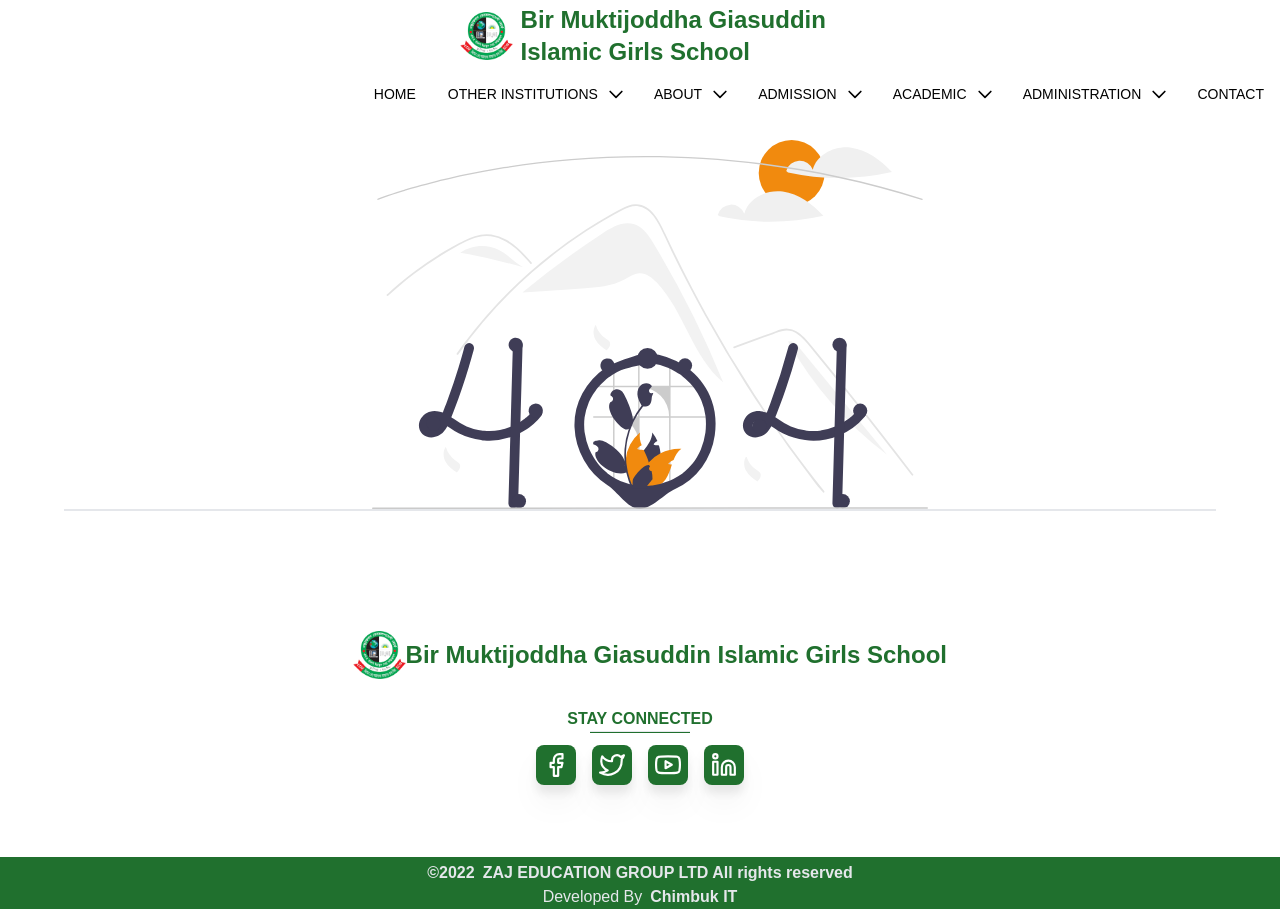
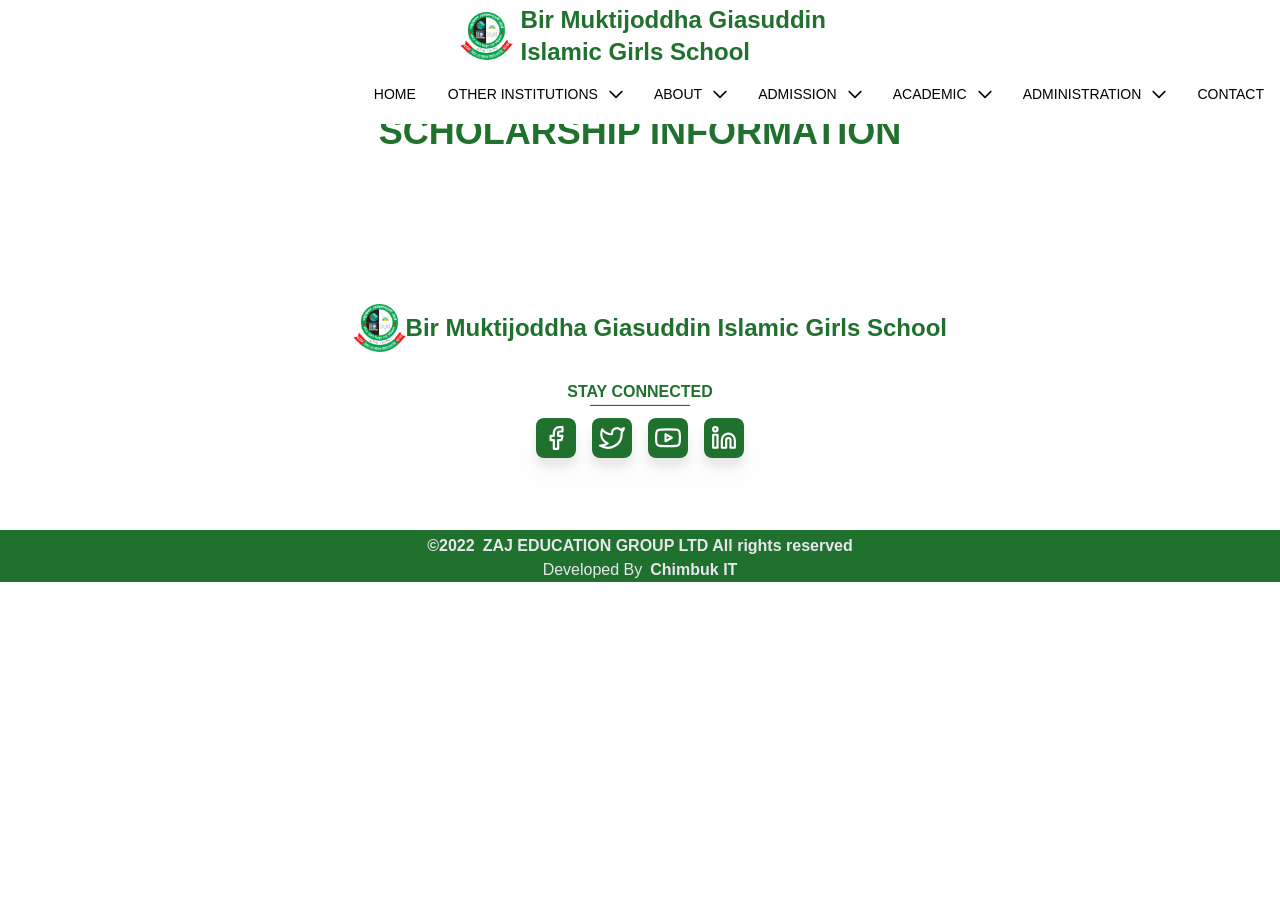
Before and after one commit to KaushikBaidya/school, a React (Create React App) app: page /scholarship in a window 1280 px wide. After the commit the page ends 800 px from the top, so only its background shows below. Built offline with nearby package versions, Linux system fonts and the light colour scheme.

Commit message:
Scholarship Added

```diff
--- a/src/App.js
+++ b/src/App.js
@@ -12,6 +12,9 @@
 const WhyUs = lazy(() => import("./components/frontend/pages/WhyUs"));
 const AdmissionInfo = lazy(() => import("./components/frontend/pages/AdInfo"));
 const Prospectus = lazy(() => import("./components/frontend/pages/Prospectus"));
+const Scholarship = lazy(() =>
+  import("./components/frontend/pages/Scholarship")
+);
 
 function App() {
   const Wrapper = ({ children }) => {
@@ -34,6 +37,7 @@
             <Route exact path="/whyus" element={<WhyUs />} />
             <Route exact path="/information" element={<AdmissionInfo />} />
             <Route exact path="/prospectus" element={<Prospectus />} />
+            <Route exact path="/scholarship" element={<Scholarship />} />
             <Route path="*" element={<NotFound />} />
           </Route>
         </Routes>
--- /dev/null
+++ b/src/components/frontend/pages/Scholarship.js
@@ -0,0 +1,13 @@
+import React from "react";
+
+const Scholarship = () => {
+  return (
+    <div className="max-w-6xl px-10 lg:mx-auto py-28 ">
+      <h1 className="text-center text-4xl text-[#20702E] font-semibold uppercase">
+        Scholarship Information
+      </h1>
+    </div>
+  );
+};
+
+export default Scholarship;
```
